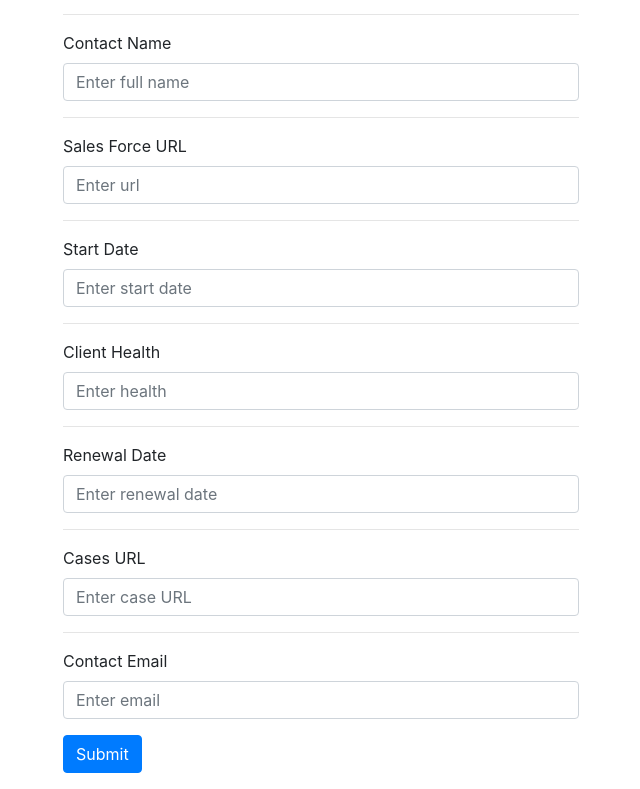
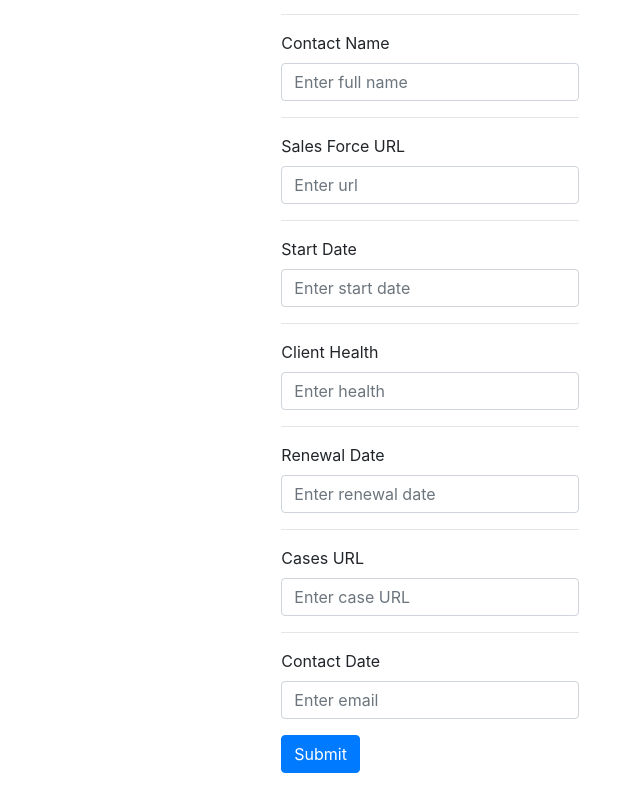
Before and after one commit to jaxonflex/ClientHealthApplication, an Angular app in the folder my-app/: page / in a window 1280 px wide. Shown: the part 366-1155 px from the top of the page, without its empty margins (592-1232 px from the left). Built offline with nearby package versions, Linux system fonts and the light colour scheme; no server answers.

Commit message:
Mongodb connected

```diff
--- a/my-app/package.json
+++ b/my-app/package.json
@@ -22,7 +22,7 @@
     "@angular/router": "~9.1.7",
     "body-parser": "^1.19.0",
     "express": "^4.17.1",
-    "mongoose": "^5.9.24",
+    "mongoose": "^5.9.25",
     "rxjs": "~6.5.4",
     "tslib": "^1.10.0",
     "zone.js": "~0.10.2"
--- a/my-app/src/app/app.component.html
+++ b/my-app/src/app/app.component.html
@@ -2,11 +2,11 @@
 
 <div class="row">
   <div class="col-1"></div>
-  <div class="leftSide col-5">
+  <div class="leftSide col-7">
     <h5 class="title">List of accounts</h5>
     <app-user-list></app-user-list>
   </div>
-  <div class="rightSide col-5">
+  <div class="rightSide col-3">
     <h5 class="title">Add new account</h5>
     <app-profile></app-profile>
   </div>
--- a/my-app/src/app/user-list/user-list.component.html
+++ b/my-app/src/app/user-list/user-list.component.html
@@ -14,6 +14,7 @@
                 <td>{{user.accountName}}</td>
                 <td>{{user.renewalDate}}</td>
                 <td>{{user.clientHealth}}</td>
+                <td>{{user.accountID}}</td>
                 <td><a href="{{user.salesforceURL}}">Salesforce</a></td>
             </tr>
         </tbody>
--- a/my-app/src/app/user-list/user-list.service.ts
+++ b/my-app/src/app/user-list/user-list.service.ts
@@ -2,6 +2,7 @@ import {UserListModel} from './user-list.model';
 import {HttpClient} from '@angular/common/http';
 import { Injectable } from '@angular/core';
 import {Subject} from 'rxjs';
+import {map} from 'rxjs/operators';
 
 @Injectable({providedIn:'root'})
 export class UserListService {
--- a/my-app/src/app/user/profile/profile.component.html
+++ b/my-app/src/app/user/profile/profile.component.html
@@ -29,7 +29,7 @@
                 <label for="inputCasesURL">Cases URL</label>
                 <input [(ngModel)]="inputCasesURL" name="inputCasesURL" class="form-control" placeholder="Enter case URL">
                 <hr>
-                <label for="inputLastContactDate">Contact Email</label>
+                <label for="inputLastContactDate">Contact Date</label>
                 <input [(ngModel)]="inputLastContactDate" name="inputLastContactDate" class="form-control" placeholder="Enter email">
                 <button (click)='onCreateNewUser()' class="btn btn-primary">Submit</button>
 
```
Also changed, not shown: 2 other files (tests, documents, lock files or other folders).
